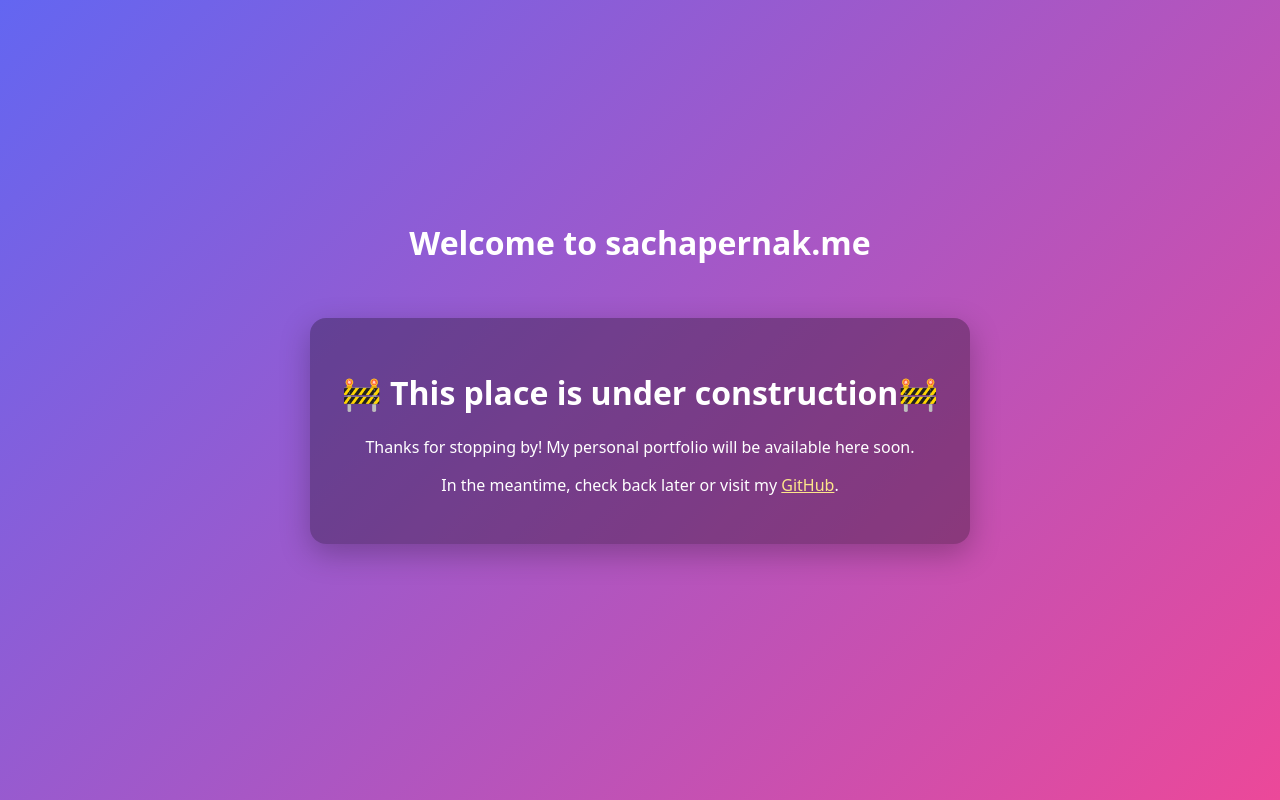
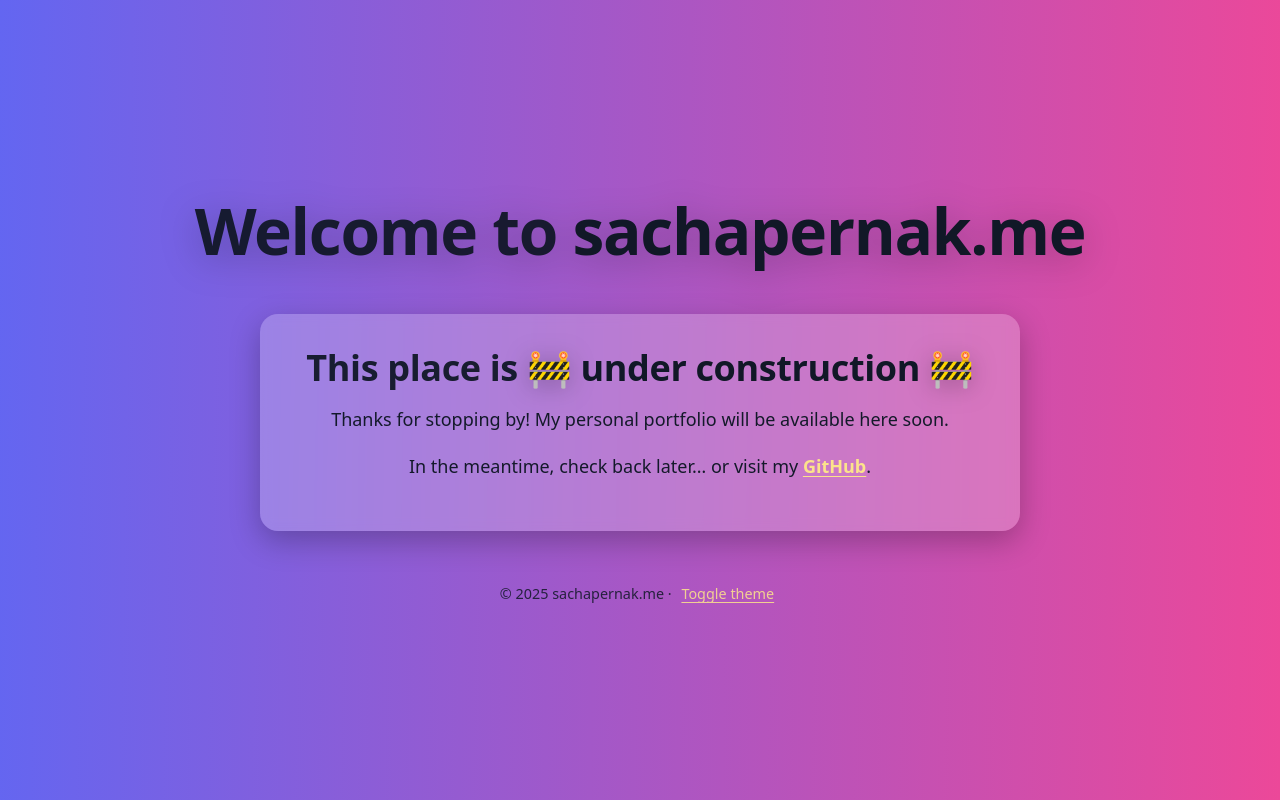
Before and after one commit to Sachapernak/Sachapernak.github.io, a plain HTML site: page index.html in a window 1280 px wide. Drawn offline with Linux system fonts and the light colour scheme.

Commit message:
Simple landing page, upgraded

```diff
--- a/index.html
+++ b/index.html
@@ -1,23 +1,50 @@
 <!DOCTYPE html>
 <html lang="en">
 <head>
-    <meta charset="UTF-8">
-    <meta name="viewport" content="width=device-width, initial-scale=1.0">
-    <title>Under Construction</title>
-    <link rel="stylesheet" href="style.css">
+    <meta charset="UTF-8" />
+    <meta name="viewport" content="width=device-width, initial-scale=1" />
+    <title>Under Construction • sachapernak.me</title>
+    <link rel="stylesheet" href="style.css" />
+    <noscript>
+        <style>
+            /* if JS blocked show a gradient */
+            body { background: linear-gradient(135deg, #6366f1, #ec4899) !important; }
+        </style>
+    </noscript>
 </head>
 <body>
+<div class="wrapper">
+    <header class="title" aria-labelledby="page-title">
+        <h1 id="page-title">
+            <span class="welcome">Welcome to</span>
+            <span class="domain">sachapernak.me</span>
+        </h1>
+    </header>
 
-<div class="wrapper">
-    <div class="title">
-        <h1> Welcome to sachapernak.me </h1>
-    </div>
     <main>
-        <h1>🚧 This place is under construction🚧</h1>
+        <h2 class="uc" aria-live="polite">
+            <span class="pre">This place is</span>
+            <span class="line2">
+          <span class="emoji" aria-hidden="true">🚧</span>
+          <span class="core">under construction</span>
+          <span class="emoji" aria-hidden="true">🚧</span>
+        </span>
+        </h2>
         <p>Thanks for stopping by! My personal portfolio will be available here soon.</p>
-        <p>In the meantime, check back later or visit my <a href="https://github.com/sachapernak">GitHub</a>.</p>
+        <p class="checkback">
+            In the meantime, check back later…
+            <span class="altbreak">or visit my
+            <a id="gh" href="https://github.com/sachapernak" rel="noopener noreferrer">GitHub</a>.
+          </span>
+        </p>
     </main>
+
+    <footer>
+        © <span id="year"></span> sachapernak.me ·
+        <button id="themeToggle" class="linklike" type="button" aria-pressed="false">Toggle theme</button>
+    </footer>
 </div>
 
+<script src="script.js" defer></script>
 </body>
 </html>
--- /dev/null
+++ b/script.js
@@ -0,0 +1,58 @@
+(function () {
+    const onReady = (fn) =>
+        document.readyState === 'loading' ? document.addEventListener('DOMContentLoaded', fn) : fn();
+
+    onReady(() => {
+        // Year in footer
+        const y = document.getElementById('year');
+        if (y) y.textContent = new Date().getFullYear();
+
+        // Randomize gradient angle once per session
+        try {
+            const angleKey = 'sp-gradient-angle';
+            const saved = sessionStorage.getItem(angleKey);
+            const angle = saved ?? `${Math.floor(Math.random() * 180)}deg`;
+            document.documentElement.style.setProperty('--angle', angle);
+            if (!saved) sessionStorage.setItem(angleKey, angle);
+        } catch {
+            // sessionStorage can fail
+        }
+
+        // Theme toggle
+        const btn = document.getElementById('themeToggle');
+        if (btn) {
+            btn.addEventListener('click', () => {
+                const root = document.documentElement;
+                const body = document.body;
+                const on = !root.classList.contains('theme-alt');
+                root.classList.toggle('theme-alt', on);
+                body.classList.toggle('theme-alt', on);
+                btn.setAttribute('aria-pressed', String(on));
+            });
+        }
+
+        // wobble the 🚧 on hover / focus
+        document.querySelectorAll('.uc .emoji').forEach((e) => {
+            const add = () => e.classList.add('wobble');
+            const rm  = () => e.classList.remove('wobble');
+            e.addEventListener('mouseenter', add);
+            e.addEventListener('mouseleave', rm);
+            e.addEventListener('focus', add);
+            e.addEventListener('blur', rm);
+        });
+
+        // Keyboard shortcuts: g opens GitHub, / toggles theme
+        window.addEventListener('keydown', (ev) => {
+            if (ev.key.toLowerCase() === 'g' && !ev.metaKey && !ev.ctrlKey && !ev.altKey) {
+                const a = document.getElementById('gh');
+                if (a) { a.focus(); a.click(); }
+            }
+            if (ev.key === '/' && !ev.metaKey && !ev.ctrlKey && !ev.altKey) {
+                ev.preventDefault();
+                btn?.click();
+            }
+        });
+
+        console.log('[sachapernak.me] script.js loaded');
+    });
+})();
--- a/style.css
+++ b/style.css
@@ -1,45 +1,140 @@
+/* ---- Theme variables ---- */
+:root {
+    --angle: 135deg;
+    --bg1: #6366f1;               /* indigo-500 */
+    --bg2: #ec4899;               /* pink-500 */
+    --glass: rgba(0,0,0,.28);
+    --color-text: #ffffff;
+    --accent: #fde68a;            /* amber-200 */
+    --shadow: 0 10px 30px rgba(0,0,0,.25);
+}
+
+/*  scheme adjustments */
+@media (prefers-color-scheme: light) {
+    :root {
+        --glass: rgba(255,255,255,.22);
+        --color-text: #111827;
+    }
+}
+
+/* alternative theme toggled by JS */
+:root.theme-alt,
+body.theme-alt {                 /* support both :root and body toggle */
+    --bg1: #020f1e;               /* cyan-400 */
+    --bg2: #a78bfa;               /* violet-400 */
+    --accent: #f97316;            /* orange-500 */
+}
+
+/* ---- Base & layout ---- */
+* { box-sizing: border-box; }
+html, body { height: 100%; }
+
 body {
     margin: 0;
-    padding: 0;
-    font-family: system-ui, sans-serif;
-    background: linear-gradient(135deg, #6366f1, #ec4899);
-    color: white;
+    font-family: system-ui, -apple-system, Segoe UI, Roboto, Ubuntu, Cantarell, Noto Sans, Arial, "Apple Color Emoji", "Segoe UI Emoji";
+    color: var(--color-text, #ffffff);
+
+
+    background-color: #6366f1; /* solid fallback */
+    background-image: linear-gradient(var(--angle), var(--bg1, #6366f1), var(--bg2, #ec4899));
+
+    display: grid;
+    place-items: center;
+    min-height: 100dvh;
     text-align: center;
-
-    min-height: 100vh;
-    display: flex;
-    flex-direction: column;
+    padding: clamp(12px, 2vw, 24px);
 }
 
-/* Wrapper uses flex to center the main block */
 .wrapper {
-    flex: 1; /* take full height */
-    display: flex;
-    flex-direction: column;
-    align-items: center;
+    width: min(920px, 100%);
+    display: grid;
+    gap: clamp(16px, 3vw, 32px);
 }
 
-/* Title stays on top */
-.title {
-    margin-top: 25vh; /* push down from the very top */
-    margin-bottom: 2em;
+/* ---- Title ---- */
+.title h1 {
+    margin: 0;
+    line-height: 1.1;
+    font-weight: 800;
+    letter-spacing: -0.02em;
+    font-size: clamp(2rem, 5vw + .5rem, 4rem);
+    text-wrap: balance;
+    filter: drop-shadow(0 6px 18px rgba(0,0,0,.25));
+}
+.title .welcome { opacity: .95; font-weight: 600; }
+.title .domain  { display: inline-block; font-weight: 700; }
+
+/* ---- Card ---- */
+main {
+    margin: 1em auto;
+    width: min(760px, 100%);
+    background: var(--glass, rgba(0,0,0,.28));
+    backdrop-filter: blur(6px);
+    -webkit-backdrop-filter: blur(6px);
+    padding: clamp(16px, 4vw, 32px);
+    border-radius: 18px;
+    box-shadow: var(--shadow, 0 10px 30px rgba(0,0,0,.25));
 }
 
-.title h1 {
+main h2 {
+    margin: 0 0 clamp(8px, 2vw, 16px) 0;
+    font-size: clamp(1.2rem, 3.2vw + .3rem, 2.25rem);
+    line-height: 1.2;
+    font-weight: 700;
+    letter-spacing: -0.01em;
+}
+.uc .pre   { opacity: .95; font-weight: 600; }
+.uc .core  { font-weight: 800; }
+.uc .emoji { filter: drop-shadow(0 4px 12px rgba(0,0,0,.25)); display:inline-block; }
+
+p {
+    margin: 0 0 1em 0;
+    font-size: clamp(1rem, 1.2vw + .85rem, 1.125rem);
+    line-height: 1.6;
+    opacity: .98;
+}
+
+a { color: var(--accent, #fde68a); font-weight: 700; text-underline-offset: 3px; }
+.linklike {
+    background: none; border: none; color: var(--accent, #fde68a);
+    font: inherit; cursor: pointer; text-decoration: underline; text-underline-offset: 3px;
+}
+.linklike:focus-visible, a:focus-visible {
+    outline: 3px solid var(--accent, #fde68a); outline-offset: 3px; border-radius: 6px;
+}
+
+footer { font-size: .9rem; opacity: .85; margin-top: .25rem; }
+
+/* ---- Small-screen: line breaks ---- */
+@media (max-width: 520px) {
+    .title .welcome, .title .domain { display: block; }
+    .title .welcome { margin-bottom: .2em; }
+
+    .uc { display: grid; gap: .25em; }
+    .uc .pre { display: block; }
+    .uc .line2 { display: inline-flex; align-items: center; justify-content: center; gap: .4ch; }
+
+    p { margin: 1em 0; }
+
+
+    .checkback {
+        display: grid;
+        gap: .25em;
+    }
+    .checkback .altbreak {
+        display: block;
+    }
 
 }
 
-/* Main block centered in the remaining space */
-main {
-    margin-top:0; /* push it down */
-    margin-bottom: auto;/* push it up from bottom */
-    max-width: 700px;
-    background: rgba(0,0,0,0.3);
-    padding: 2rem;
-    border-radius: 1rem;
-    box-shadow: 0 10px 30px rgba(0,0,0,0.25);
+@media (max-width: 360px) {
+    .wrapper { gap: 14px; }
+    main { padding: 14px; }
 }
 
-a {
-    color: #fde68a;
+/* ---- Motion ---- */
+@media (prefers-reduced-motion: no-preference) {
+    body { transition: background 400ms ease; }
+    .uc .emoji { transition: transform 200ms ease; }
+    .uc .emoji.wobble { transform: translateY(-2px) rotate(-6deg) scale(1.1); }
 }
```
